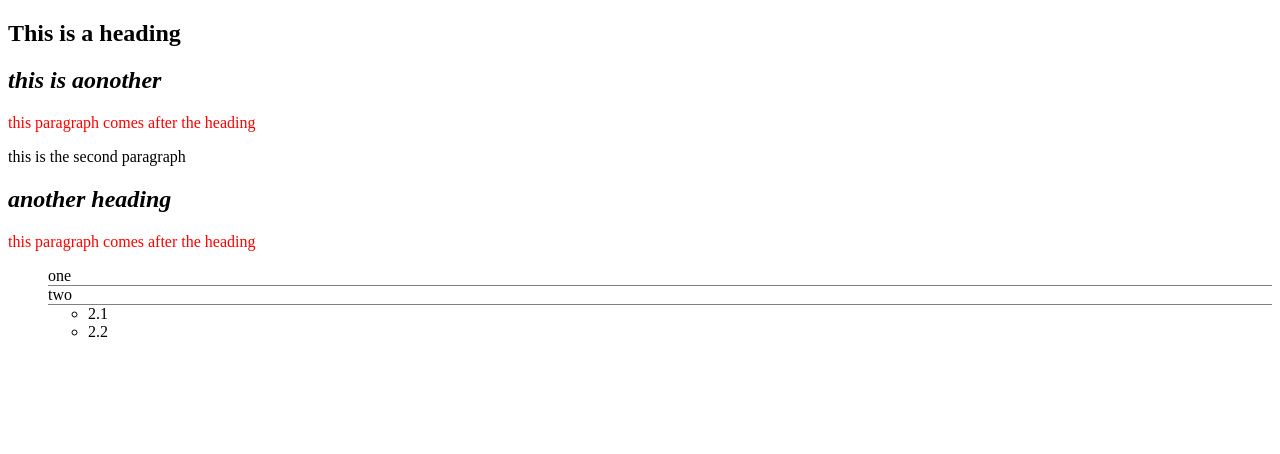
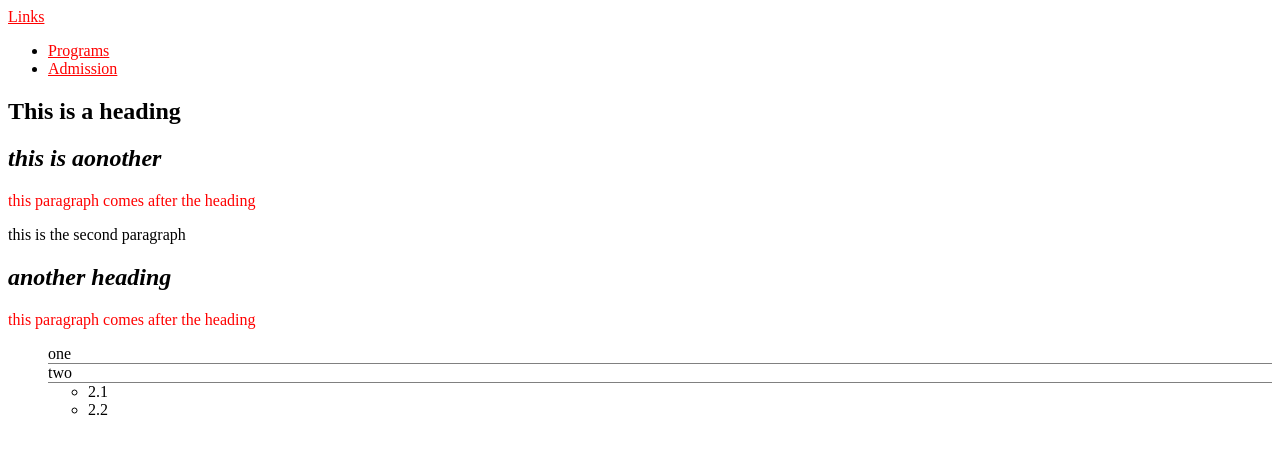
Before and after one commit to boydenz/week6, a plain HTML site: page index.html in a window 1280 px wide. Drawn offline with Linux system fonts and the light colour scheme.

Commit message:
added link colours

```diff
--- a/css/styles.css
+++ b/css/styles.css
@@ -8,3 +8,12 @@ ul.list > li{
     border-bottom: 1px solid grey;
     list-style-type: none;
 }
+a{
+    color:green
+}
+a:link{
+    color: red
+}
+a:hover{
+    color: pink
+}
--- a/index.html
+++ b/index.html
@@ -6,6 +6,14 @@
 		<title>week 6 shenanigans</title>
 	</head>
 	<body>
+        <a title="BCIT homepage" href="https://bcit.ca">Links</a>
+        <ul>
+            <li><a title ="programs" href="https://www.bcit.ca/study/">Programs</a></li>
+            <li><a title ="admission" href="https://www.bcit.ca/admission">Admission</a></li>
+        </ul>
+
+
+
         <h2>This is a heading</h2>
         <div class="container">
             <h2>this is aonother</h2>
```
